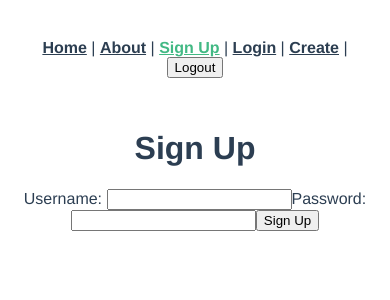
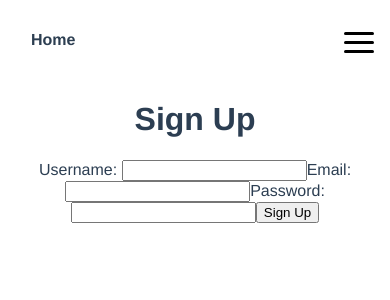
Before and after one commit to dipta3214/Dbuy-by-Abidur, a Vue app in the folder client/: page /signup in a window 390 px wide. Shown: the top 300 px of the page. Built offline with nearby package versions, Linux system fonts and the light colour scheme.

Commit message:
added a mobile friendly navbar

```diff
--- a/client/src/App.vue
+++ b/client/src/App.vue
@@ -1,12 +1,30 @@
 <template>
   <div id="app">
     <div id="nav">
-      <router-link to="/">Home</router-link> |
-      <router-link to="/about">About</router-link> |
-      <router-link to="/signup">Sign Up</router-link> |
-      <router-link to="/login">Login</router-link> |
-      <router-link to="/create">Create</router-link> |
-      <button @click="submitForm">Logout</button>
+      <div class="navOne">
+        <router-link to="/"><a href="">Home</a></router-link>
+      </div>
+      <div></div>
+      <a @click="filter" class="toggle-button">
+        <span class="bar"></span>
+        <span class="bar"></span>
+        <span class="bar"></span>
+      </a>
+      <div class="navTwo" v-bind:class="{ active: click }">
+        <router-link to="/products"><a href="">Products</a></router-link>
+        <router-link to="/about"><a href="">About</a></router-link>
+        <router-link to="/signup" v-if="!$store.state.authenticated"
+          ><a href="">Sign Up</a></router-link
+        >
+
+        <router-link to="/login" v-if="!$store.state.authenticated"
+          ><a href="">Login</a></router-link
+        >
+        <router-link to="/create">Create</router-link>
+        <button @click="submitForm" v-if="$store.state.authenticated">
+          <a href="">Logout</a>
+        </button>
+      </div>
     </div>
     <router-view />
   </div>
@@ -16,6 +34,9 @@
 import axios from 'axios';
 export default {
   name: 'App',
+  data: () => ({
+    click: false
+  }),
   beforeCreate() {
     this.$store.commit('initializeStore');
 
@@ -59,6 +80,9 @@ export default {
         .catch((error) => {
           console.log(error);
         });
+    },
+    filter() {
+      this.click = !this.click;
     }
   }
 };
@@ -71,15 +95,84 @@ export default {
   -moz-osx-font-smoothing: grayscale;
   text-align: center;
   color: #2c3e52;
+  box-sizing: border-box;
+}
+
+body {
+  margin: 0;
+  padding: 0;
 }
 
 #nav {
   padding: 31px;
+  display: flex;
+  justify-content: space-between;
+  align-content: center;
 }
 
 #nav a {
   font-weight: bold;
   color: #2c3e51;
+  text-decoration: none;
+}
+
+.navTwo a {
+  padding: 1rem;
+}
+
+.toggle-button {
+  position: absolute;
+  top: 2rem;
+  right: 1rem;
+  display: none;
+  flex-direction: column;
+  justify-content: space-between;
+  width: 30px;
+  height: 21px;
+}
+
+.toggle-button .bar {
+  height: 3px;
+  width: 100%;
+  background-color: black;
+  border-radius: 10px;
+}
+
+@media (max-width: 400px) {
+  .toggle-button {
+    display: flex;
+  }
+
+  /* .navTwo {
+    display: none;
+  } */
+
+  #nav {
+    flex-direction: column;
+    /* align-items: flex-start; */
+  }
+
+  .navTwo {
+    display: none;
+  }
+
+  .navOne {
+    display: flex;
+    justify-content: flex-start;
+  }
+
+  .navTwo a {
+    padding: 0.5rem 1rem;
+    width: 100%;
+  }
+
+  .navTwo.active {
+    display: flex;
+    flex-direction: column;
+    align-items: center;
+    width: 100%;
+    transition: 0.5s;
+  }
 }
 
 #nav a.router-link-exact-active {
--- /dev/null
+++ b/client/src/components/ProductList.vue
@@ -0,0 +1,36 @@
+<template>
+  <div>
+    <div
+      :key="element.id"
+      v-for="element in products"
+      @click="getDetails(element.id)"
+    >
+      <h2>{{ element.title }}</h2>
+      <img :src="element.image" />
+    </div>
+  </div>
+</template>
+
+<script>
+import axios from 'axios';
+export default {
+  name: 'ProductList',
+  data() {
+    return {
+      products: null
+    };
+  },
+  mounted: async function () {
+    await this.getProducts();
+  },
+  methods: {
+    async getProducts() {
+      const res = await axios.get('http://localhost:8000/products/');
+      this.products = res.data;
+    },
+    getDetails(id) {
+      this.$router.push(`/products/${id}`);
+    }
+  }
+};
+</script>
--- a/client/src/router/index.js
+++ b/client/src/router/index.js
@@ -6,6 +6,7 @@ import ProductDetails from '../components/ProductDetails.vue'
 import Login from '../views/Login.vue'
 import SignUp from '../views/SignUp.vue'
 import CreateProduct from '../components/CreateProduct.vue'
+import ProductList from '../components/ProductList'
 
 Vue.use(VueRouter)
 
@@ -19,6 +20,11 @@ const routes = [
     path: '/about',
     name: 'About',
     component: About
+  },
+  {
+    path: '/products',
+    name: 'ProductList',
+    component: ProductList
   },
   {
     path: '/products/:id',
--- a/client/src/views/Home.vue
+++ b/client/src/views/Home.vue
@@ -1,15 +1,12 @@
 <template>
   <div class="home">
-    <span :src="user_data">{{ user_data }}</span>
-    <div
-      :key="element.id"
-      v-for="element in products"
-      @click="getDetails(element.id)"
+    <span :src="user_data" v-if="user_data"
+      ><h1>Welcome {{ user_data }}! What are you looking for?</h1></span
     >
-      <h2>{{ element.title }}</h2>
-      <img :src="element.image" />
-    </div>
-    <h2>hi</h2>
+    <form>
+      <input type="text" placeholder="Enter what your looking for" />
+      <button>Submit</button>
+    </form>
   </div>
 </template>
 
@@ -19,12 +16,10 @@ export default {
   name: 'Home',
   data() {
     return {
-      user_data: '',
-      products: null
+      user_data: ''
     };
   },
   mounted: async function () {
-    await this.getProducts();
     this.getMe();
   },
   methods: {
@@ -46,13 +41,6 @@ export default {
         .catch((error) => {
           console.log(error);
         });
-    },
-    async getProducts() {
-      const res = await axios.get('http://localhost:8000/products/');
-      this.products = res.data;
-    },
-    getDetails(id) {
-      this.$router.push(`/products/${id}`);
     }
   }
 };
--- a/client/src/views/SignUp.vue
+++ b/client/src/views/SignUp.vue
@@ -4,6 +4,8 @@
     <form @submit.prevent="submitForm">
       <label for="username">Username: </label>
       <input type="text" name="username" v-model="username" />
+      <label for="email">Email: </label>
+      <input type="email" name="email" v-model="email" />
       <label for="password">Password: </label>
       <input type="password" name="password" v-model="password" />
       <button type="submit">Sign Up</button>
@@ -18,6 +20,7 @@ export default {
   data() {
     return {
       username: ``,
+      email: ``,
       password: ``
     };
   },
@@ -25,6 +28,7 @@ export default {
     submitForm() {
       const formData = {
         username: this.username,
+        email: this.email,
         password: this.password
       };
 
```
Also changed, not shown: 1 other file (tests, documents, lock files or other folders).
